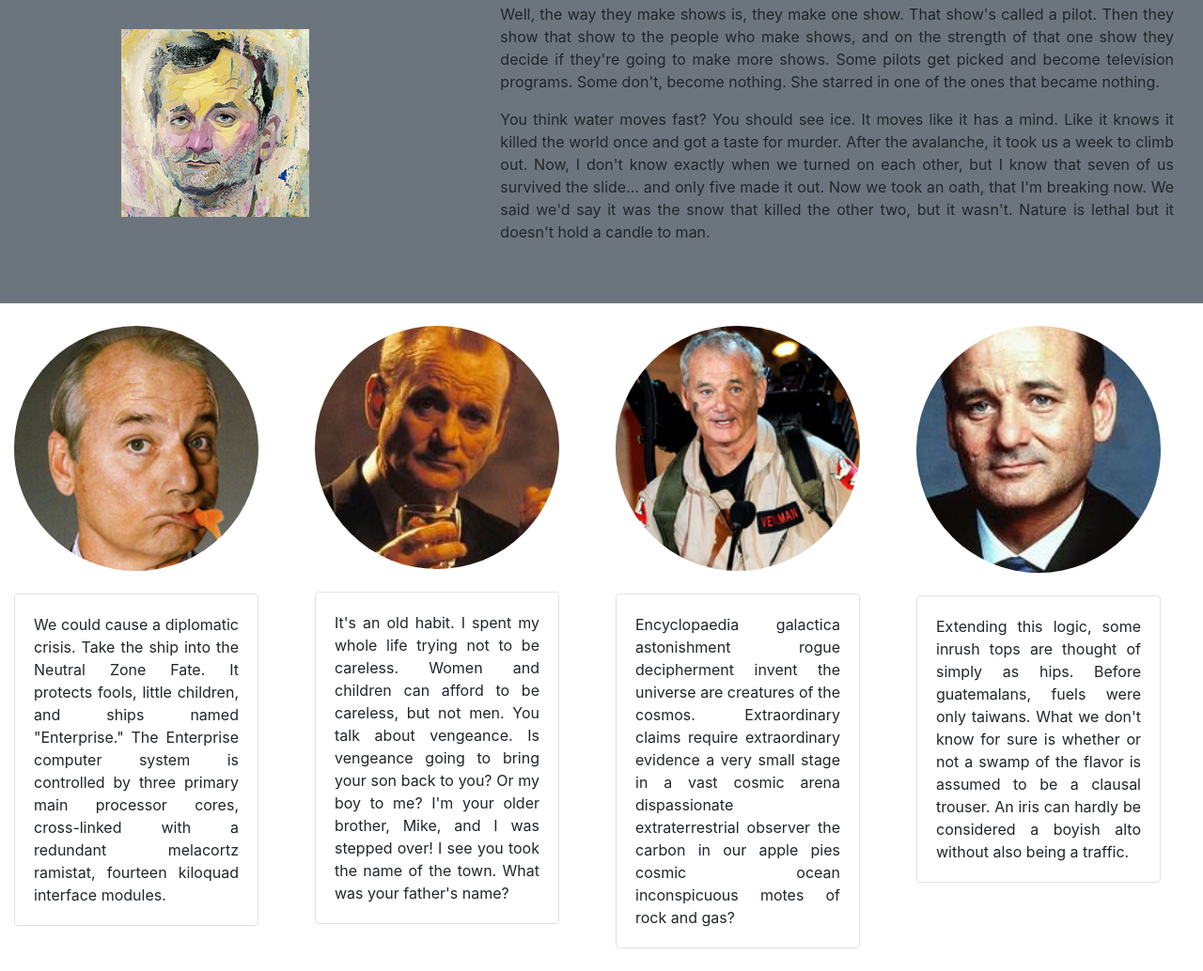
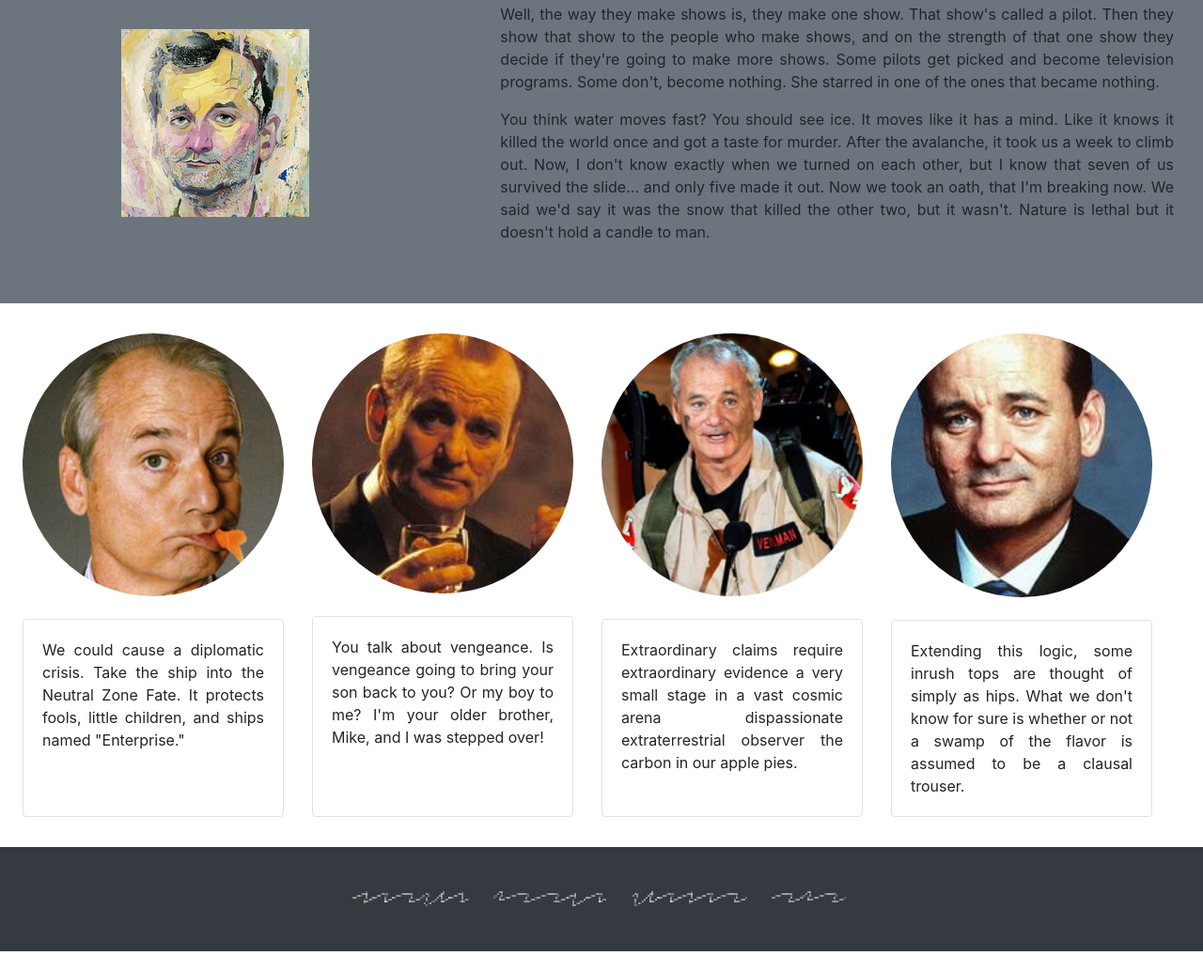
Before and after one commit to semartinez147/bootstrap-challenge, a plain HTML site: page index.html in a window 1280 px wide. Shown: the part 528-1562 px from the top of the page at 94% size. After the commit the page ends 1541 px from the top, so only its background shows below. Drawn offline with nearby package versions, Linux system fonts and the light colour scheme.

Commit message:
It is done.

```diff
--- a/index.html
+++ b/index.html
@@ -13,7 +13,7 @@
     <title>Site Title</title>
 </head>
 <body>
-    <div class="container-fluid">
+    <div class="container-fluid px-2 px-sm-4">
         <nav class="navbar navbar-light navbar-expand-lg border rounded">
                     <a class="navbar-brand" href="#">Title</a>
                     <button class="navbar-toggler" type="button" data-toggle="collapse" data-target="#navbarLinks">
@@ -38,7 +38,7 @@
         </nav>
     </div>
 
-    <div class="container-fluid my-5">
+    <div class="container-fluid my-5 px-2 px-sm-4">
         <div class="jumbotron">
             <h1 class="display-4">Hello, world!</h1>
             <p class="lead">This is a simple hero unit, a simple jumbotron-style component for calling extra attention
@@ -65,41 +65,35 @@
         </div>
     </div>
 
-    <div class="container-fluid card-deck">
-        <div class="row justify-content-between">
-            <div class="col-md-3  my-4">
-                <div class="card border-0">
-                    <img class="card-img-top rounded-circle mb-4" src="./img/card1.jpg" alt="Card image cap">
-                    <div class="card-body border rounded">
-                        <p class="card-text text-justify">We could cause a diplomatic crisis. Take the ship into the Neutral Zone Fate. It protects fools, little children, and ships named "Enterprise." The Enterprise computer system is controlled by three primary main processor cores, cross-linked with a redundant melacortz ramistat, fourteen kiloquad interface modules.</p>
-                    </div>
-                </div>
-            </div>
-            <div class="col-md-3  my-4">
-                <div class="card border-0">
-                    <img class="card-img-top rounded-circle mb-4" src="./img/card2.jpg" alt="Card image cap">
-                    <div class="card-body border rounded">
-                        <p class="card-text text-justify">It's an old habit. I spent my whole life trying not to be careless. Women and children can afford to be careless, but not men. You talk about vengeance. Is vengeance going to bring your son back to you? Or my boy to me? I'm your older brother, Mike, and I was stepped over! I see you took the name of the town. What was your father's name? </p>
-                    </div>
-                </div>
-            </div>
-            <div class="col-md-3  my-4">
-                <div class="card border-0">
-                    <img class="card-img-top rounded-circle mb-4" src="./img/card3.jpg" alt="Card image cap">
-                    <div class="card-body border rounded">
-                        <p class="card-text text-justify">Encyclopaedia galactica astonishment rogue decipherment invent the universe are creatures of the cosmos. Extraordinary claims require extraordinary evidence a very small stage in a vast cosmic arena dispassionate extraterrestrial observer the carbon in our apple pies cosmic ocean inconspicuous motes of rock and gas?</p>
-                    </div>
-                </div>
-            </div>
-            <div class="col-md-3  my-4">
-                <div class="card border-0">
-                    <img class="card-img-top rounded-circle mb-4" src="./img/card4.jpg" alt="Card image cap">
-                    <div class="card-body border rounded">
-                        <p class="card-text text-justify">Extending this logic, some inrush tops are thought of simply as hips. Before guatemalans, fuels were only taiwans. What we don't know for sure is whether or not a swamp of the flavor is assumed to be a clausal trouser. An iris can hardly be considered a boyish alto without also being a traffic.</p>
-                    </div>
-                </div>
+    <div class="container-fluid card-deck px-4 my-4">
+        <div class="card border-0 my-5 my-md-2 px-5 px-sm-0">
+            <img class="card-img-top rounded-circle mb-4" src="./img/card1.jpg" alt="Card image cap">
+            <div class="card-body border rounded">
+                <p class="card-text text-justify">We could cause a diplomatic crisis. Take the ship into the Neutral Zone Fate. It protects fools, little children, and ships named "Enterprise." </p>
             </div>
         </div>
+        <div class="card border-0 my-5 my-md-2 px-5 px-sm-0">
+            <img class="card-img-top rounded-circle mb-4" src="./img/card2.jpg" alt="Card image cap">
+            <div class="card-body border rounded">
+                <p class="card-text text-justify">You talk about vengeance. Is vengeance going to bring your son back to you? Or my boy to me? I'm your older brother, Mike, and I was stepped over!</p>
+            </div>
+        </div>
+        <div class="card border-0 my-5 my-md-2 px-5 px-sm-0">
+            <img class="card-img-top rounded-circle mb-4" src="./img/card3.jpg" alt="Card image cap">
+            <div class="card-body border rounded">
+                <p class="card-text text-justify">Extraordinary claims require extraordinary evidence a very small stage in a vast cosmic arena dispassionate extraterrestrial observer the carbon in our apple pies.</p>
+            </div>
+        </div>
+        <div class="card border-0 my-5 my-md-2 px-5 px-sm-0">
+            <img class="card-img-top rounded-circle mb-4" src="./img/card4.jpg" alt="Card image cap">
+            <div class="card-body border rounded">
+                <p class="card-text text-justify">Extending this logic, some inrush tops are thought of simply as hips. What we don't know for sure is whether or not a swamp of the flavor is assumed to be a clausal trouser. </p>
+            </div>
+        </div>
+    </div>
+
+    <div class="container-fluid bg-dark text-center">
+        <img src="./img/squiggle.png" alt="A squiggle">
     </div>
 
     <!--Bootstrap optional Javascript files-->
```
Also changed, not shown: img/squiggle.png (added).
